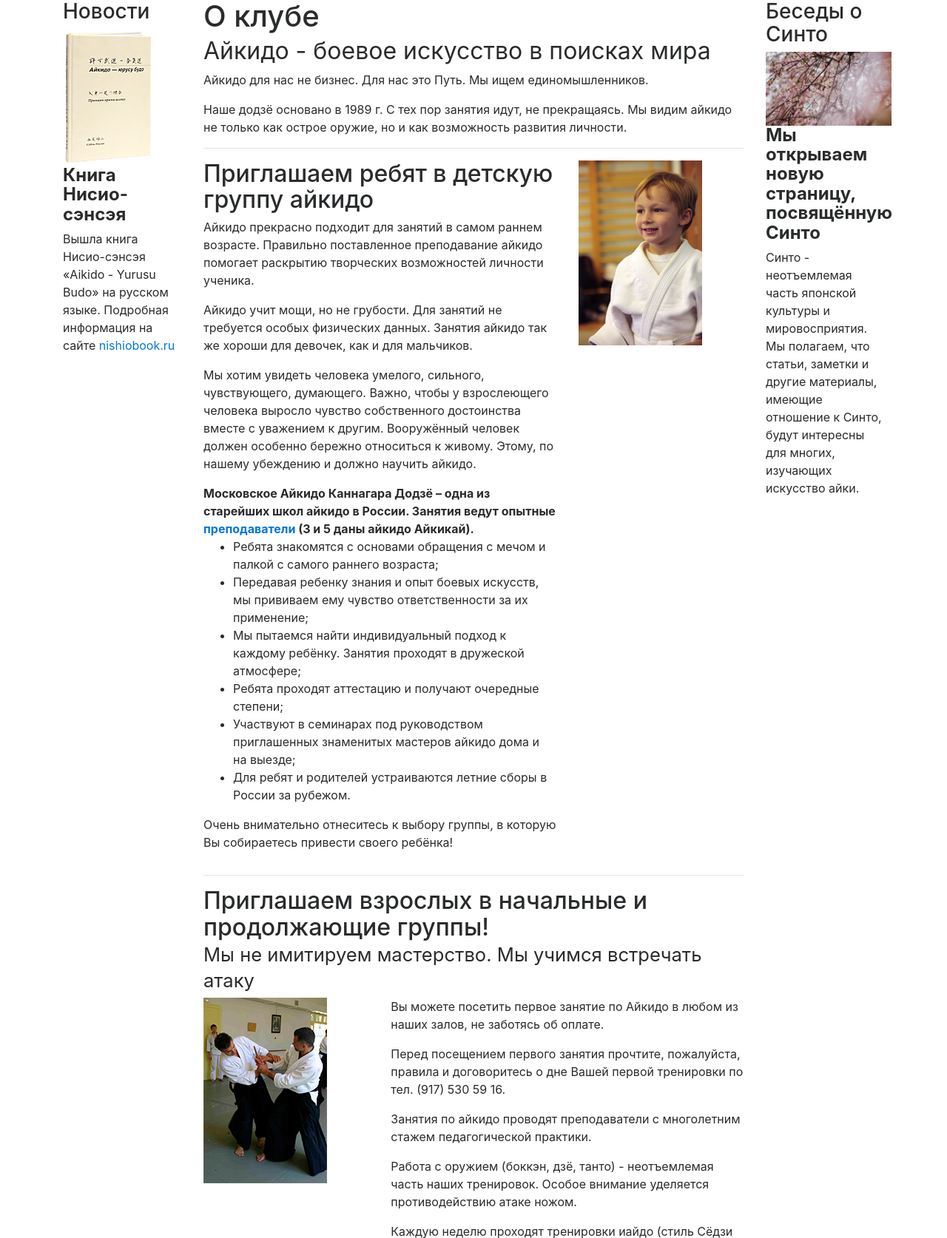
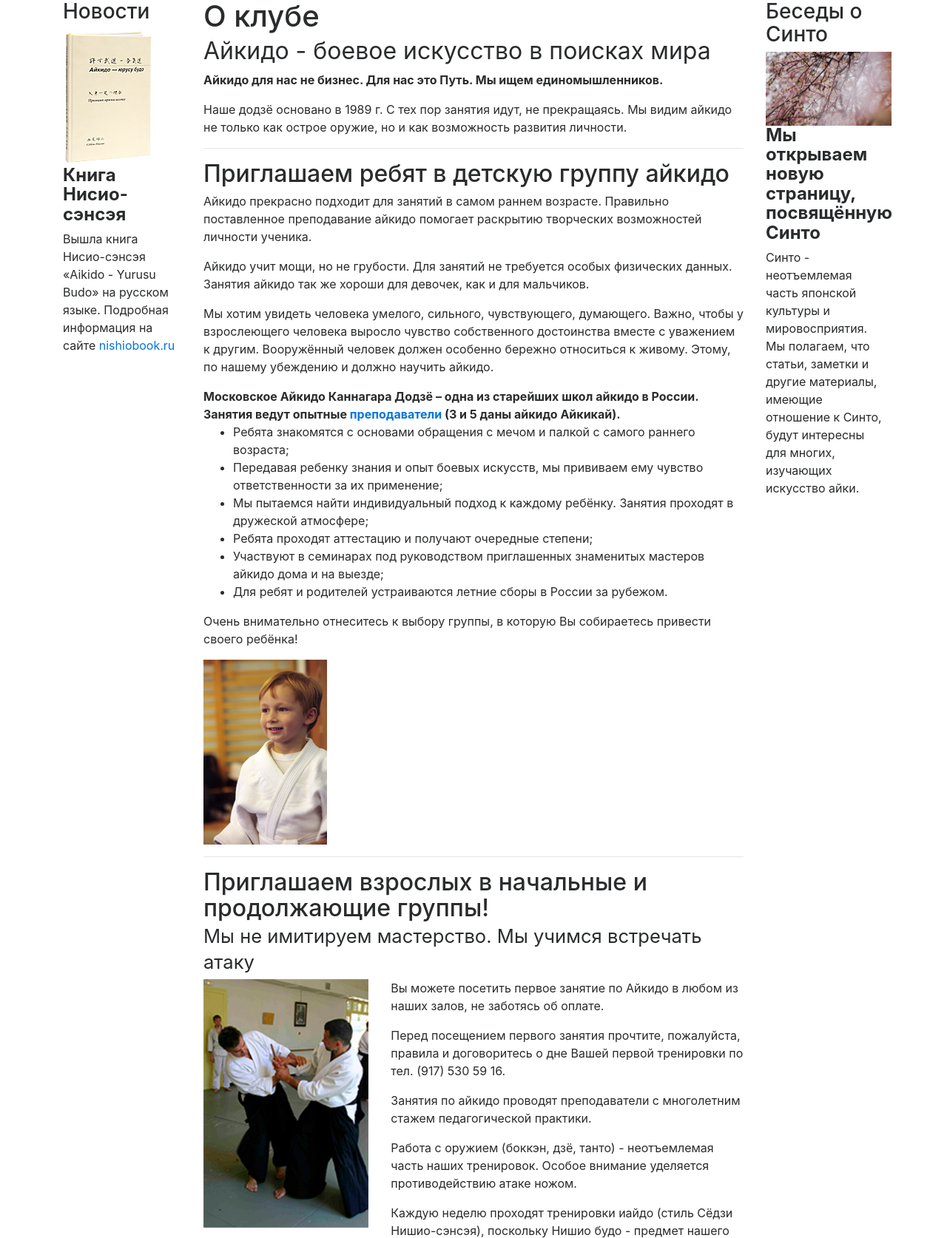
Before and after one commit to tokerbaby/kannagara-aiki, a PHP site: page / in a window 1280 px wide. Shown: the part 383-2057 px from the top of the page at 74% size. Run offline with PHP 8.4, Linux system fonts and the light colour scheme; some libraries are stand-ins or nearby versions.

Commit message:
Made some code clean-ups. Added breakpoints for columns

```diff
--- a/css/index.css
+++ b/css/index.css
@@ -75,3 +75,9 @@
     margin-left: auto;
     margin-right: auto;
 }
+
+@media screen and (max-width: 767px) {
+    #kid {
+        display: none;
+    }
+}
--- a/index.html
+++ b/index.html
@@ -123,39 +123,36 @@
 			<img width="1140px" height="300px" class="slider_placeholder img-responsive center-block" src="#">
 		</div>
 
-		<div class="container main_container">
+		<div class="container">
 			<div class="row">
-				<div class="col-2">
+				<div class="col-sm-2">
 					<div class="side_bar">
 						<h3>Новости</h3>
 						<img src="images/book.jpg">
 						<h4>
-							<strong>Книга Ниcио-сэнсэя</strong>
+							<b>Книга Ниcио-сэнсэя</b>
 						</h4>
 						<p>Вышла книга Ниcио-сэнсэя «Aikido - Yurusu Budo» на русском языке.
 							Подробная информация на сайте <a href="#">nishiobook.ru</a></p>
 					</div>
 				</div>
 
-				<div class="col-8">
-					<div class="about">
-						<h1 id="main_h1">
+				<div class="col-sm-8">
+					<h1>
 						О клубе
 						<br>
 						<small>Айкидо - боевое искусство в поисках мира</small>
 					</h1>
-						<p>Айкидо для нас не бизнес. Для нас это Путь. Мы ищем единомышленников.</p>
+					<p><strong>Айкидо для нас не бизнес. Для нас это Путь. Мы ищем единомышленников.</strong></p>
 					<p>Наше додзё основано в 1989 г. С тех пор занятия идут, не прекращаясь. Мы видим айкидо не только как острое оружие, но и как возможность развития личности.</p>
-					</div>
 
 					<hr>
 
-					<div class="for_children">
-						<div class="row">
-							<div class="col-8">
+					<div>
 						<h2>
 							Приглашаем ребят в детскую группу айкидо
 						</h2>
+
 						<p>Айкидо прекрасно подходит для занятий в самом раннем возрасте. Правильно поставленное преподавание айкидо помогает раскрытию творческих возможностей личности ученика.</p>
 						<p>Айкидо учит мощи, но не грубости. Для занятий не требуется особых физических данных. Занятия айкидо так же хороши для девочек, как и для мальчиков.</p>
 						<p>Мы хотим увидеть человека умелого, сильного, чувствующего, думающего. Важно, чтобы у взрослеющего человека выросло чувство собственного достоинства вместе с уважением к другим. Вооружённый человек должен особенно бережно относиться к живому. Этому, по нашему убеждению и должно научить айкидо.</p>
@@ -181,17 +178,13 @@
 							</li>
 						</ul>
 						<p>Очень внимательно отнеситесь к выбору группы, в которую Вы собираетесь привести своего ребёнка!</p>
-							</div>
 
-							<div class="col-4">
-								<img src="images/kid.jpg">
-							</div>
-						</div>
+						<img src="images/kid.jpg" id="kid">
 					</div>
 
 					<hr>
 
-					<div class="for_adults">
+					<div>
 						<h2>
 							Приглашаем взрослых в начальные и продолжающие группы!
 							<br>
@@ -199,7 +192,7 @@
 						</h2>
 						<div class="row">
 							<div class="col-4">
-								<img src="images/kotegaeshi.jpg">
+								<img src="images/kotegaeshi.jpg" width="100%" height="auto">
 							</div>
 
 							<div class="col-8">
@@ -218,7 +211,7 @@
 
 					<hr>
 
-					<div class="contacts">
+					<div>
 						<h2>
 							Контакты и обратная связь
 						</h2>
@@ -240,7 +233,7 @@
 							</div>
 						</div>
 
-						<div class="contact-info">
+						<div>
 							<p>Телефоны</p>
 							<p>+7 (917) 530-59-16 (детские группы)</p>
 							<p>+7 (925) 589-03-20</p>
@@ -252,12 +245,12 @@
 
 				</div>
 
-				<div class="col-2">
+				<div class="col-sm-2">
 					<div class="side_bar">
 						<h3>Беседы о Синто</h3>
 						<img src="images/japan.jpg" width="170px" height="100px">
 						<h4>
-						<strong>Мы открываем новую страницу, посвящённую Синто</strong>
+						<b>Мы открываем новую страницу, посвящённую Синто</b>
 						</h4>
 						<p>Синто - неотъемлемая часть японской культуры и мировосприятия. Мы полагаем, что статьи, заметки и другие материалы, имеющие отношение к Синто, будут интересны для многих, изучающих искусство айки.</p>
 					</div>
```
Also changed, not shown: images/7221.jpg (deleted), images/blur.jpg (deleted). Lines whose indentation alone changed are shown as unchanged.
